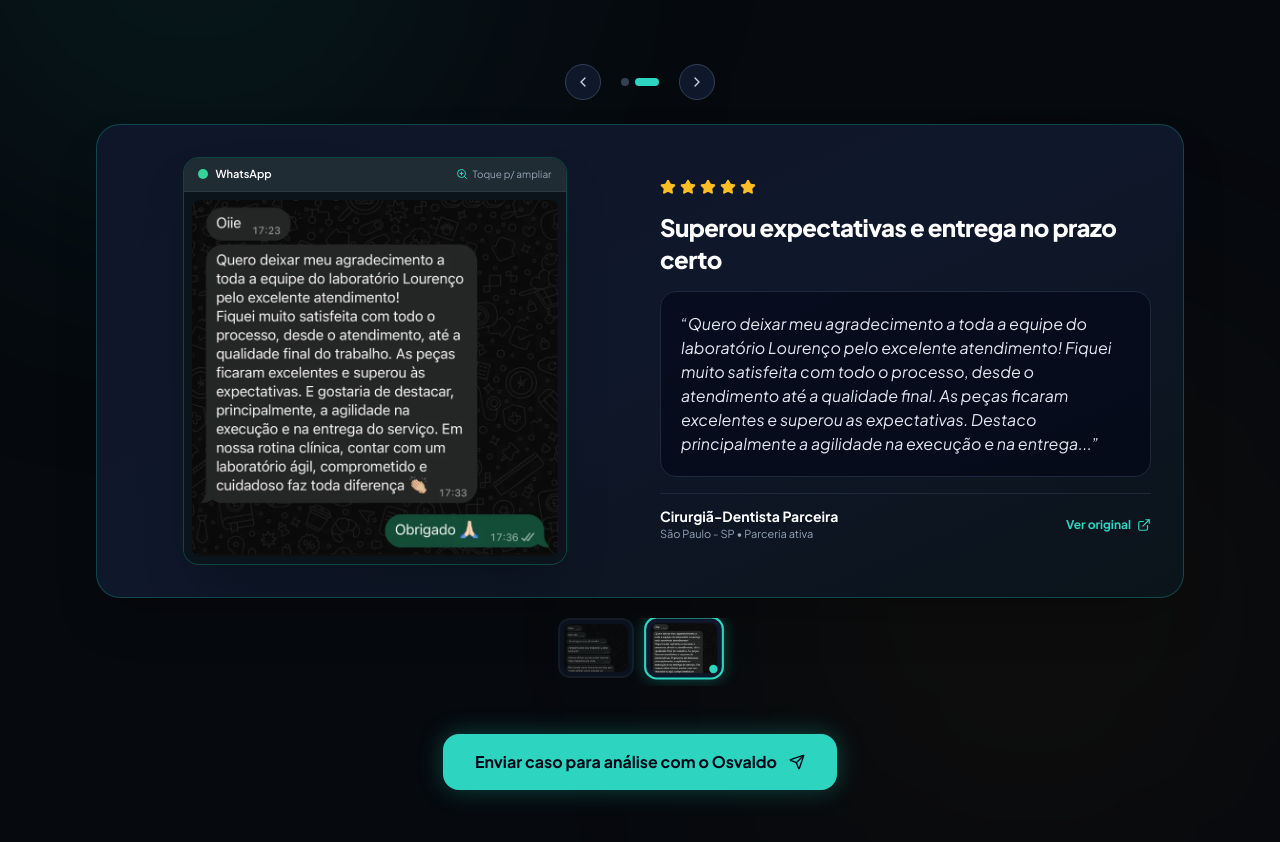
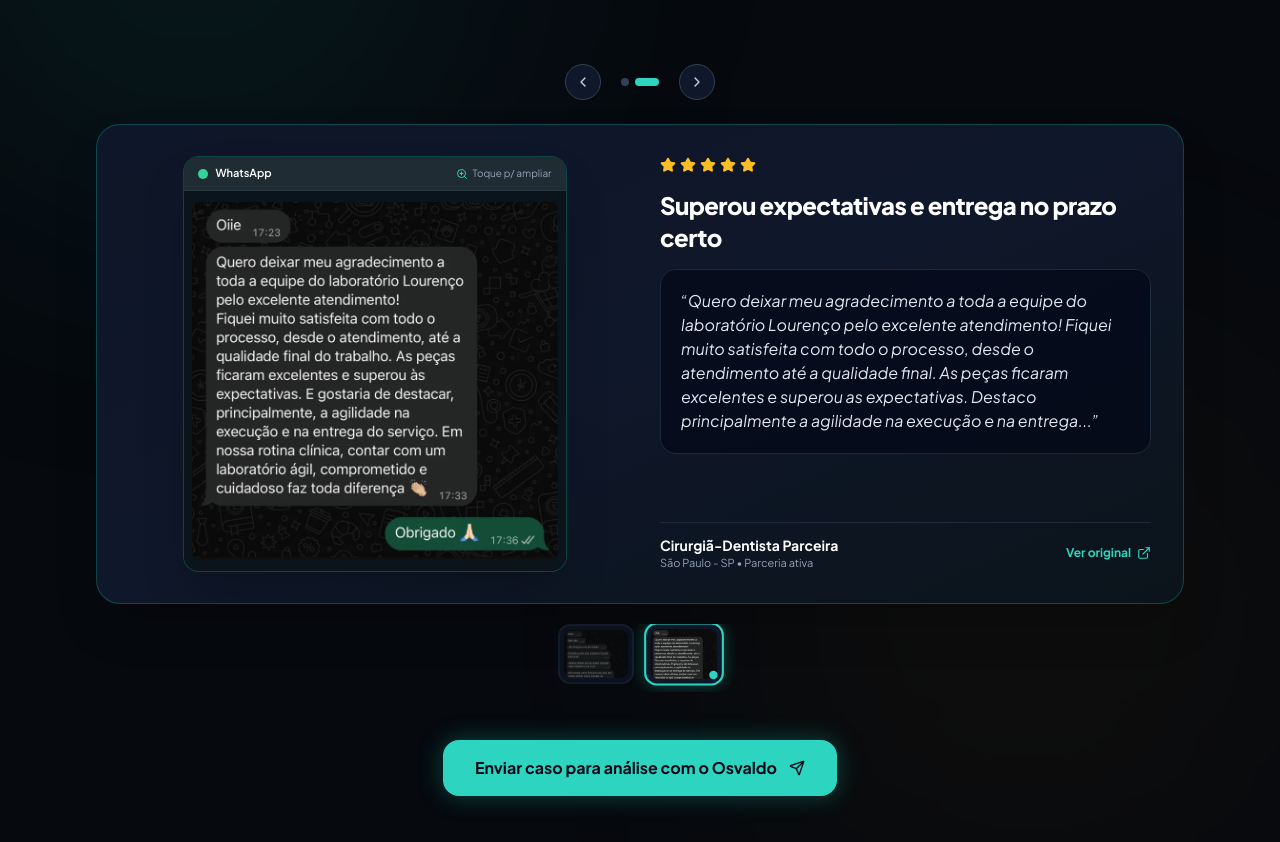
Before and after one commit to cauacreis/Osvaldo-Filho-Landing-Page, a React (Vite) app: page / in a window 1280 px wide. Shown: the part 8190-9032 px from the top of the page. Built offline with nearby package versions, Linux system fonts and the light colour scheme; the HTML template or start-up script is replaced by a standard one.

Commit message:
fix(proof): standardize review card and image frame to fixed heights to prevent layout jumping

```diff
--- a/src/components/ProofSection.tsx
+++ b/src/components/ProofSection.tsx
@@ -166,7 +166,7 @@ export const ProofSection: React.FC<ProofSectionProps> = ({ onOpenTriage }) => {
           </div>
 
           {/* Active Carousel Card */}
-          <div className="relative overflow-hidden rounded-3xl bg-gradient-to-br from-slate-900/95 via-slate-900 to-[#0b141a] border border-teal-500/30 p-6 sm:p-8 shadow-2xl">
+          <div className="relative overflow-hidden rounded-3xl bg-gradient-to-br from-slate-900/95 via-slate-900 to-[#0b141a] border border-teal-500/30 p-6 sm:p-8 shadow-2xl min-h-[850px] sm:min-h-[740px] lg:min-h-[480px] lg:h-[480px] flex flex-col justify-center">
             <AnimatePresence mode="wait" custom={direction}>
               <motion.div
                 key={currentReview.id}
@@ -175,18 +175,18 @@ export const ProofSection: React.FC<ProofSectionProps> = ({ onOpenTriage }) => {
                 animate={{ opacity: 1, x: 0 }}
                 exit={{ opacity: 0, x: direction > 0 ? -30 : 30 }}
                 transition={{ duration: 0.35, ease: 'easeInOut' }}
-                className="w-full"
+                className="w-full h-full flex items-center"
               >
-                <div className="grid grid-cols-1 lg:grid-cols-12 gap-6 lg:gap-10 items-center">
+                <div className="grid grid-cols-1 lg:grid-cols-12 gap-6 lg:gap-10 items-center w-full">
 
                   {/* WhatsApp Screenshot Showcase (Clean aspect ratio, uncropped) */}
-                  <div className="lg:col-span-6 flex flex-col items-center">
+                  <div className="lg:col-span-6 flex flex-col items-center justify-center">
                     <div
                       onClick={() => setActiveZoomImage(currentReview.image)}
                       className="group/print relative w-full max-w-sm rounded-2xl overflow-hidden bg-[#0b141a] border border-teal-500/30 shadow-2xl cursor-pointer transition-transform hover:scale-[1.02]"
                     >
                       {/* WhatsApp Window Header Bar */}
-                      <div className="bg-[#1f2c34] px-3.5 py-2 flex items-center justify-between border-b border-[#2a3942] text-[11px] text-slate-300">
+                      <div className="bg-[#1f2c34] px-3.5 py-2 flex items-center justify-between border-b border-[#2a3942] text-[11px] text-slate-300 shrink-0">
                         <div className="flex items-center gap-2">
                           <span className="w-2.5 h-2.5 rounded-full bg-emerald-400" />
                           <span className="font-semibold text-white">WhatsApp</span>
@@ -197,12 +197,12 @@ export const ProofSection: React.FC<ProofSectionProps> = ({ onOpenTriage }) => {
                         </span>
                       </div>
 
-                      {/* Image container displaying full print without harsh crop */}
-                      <div className="relative p-2 bg-[#0b141a] flex items-center justify-center min-h-[260px] sm:min-h-[300px]">
+                      {/* Image container displaying full print without harsh crop in standardized frame */}
+                      <div className="relative p-2 bg-[#0b141a] flex items-center justify-center h-[340px] sm:h-[380px] w-full shrink-0">
                         <img
                           src={currentReview.image}
                           alt="Print da conversa real no WhatsApp"
-                          className="w-full h-auto max-h-[380px] object-contain rounded-lg"
+                          className="max-h-full max-w-full w-auto h-auto object-contain rounded-lg shadow-sm"
                           loading="lazy"
                         />
 
@@ -216,17 +216,18 @@ export const ProofSection: React.FC<ProofSectionProps> = ({ onOpenTriage }) => {
                       </div>
 
                       {/* Quick tap footer for mobile */}
-                      <div className="bg-[#111b21] px-3 py-1.5 border-t border-[#2a3942] text-center text-[10px] text-slate-400 sm:hidden">
+                      <div className="bg-[#111b21] px-3 py-1.5 border-t border-[#2a3942] text-center text-[10px] text-slate-400 sm:hidden shrink-0">
                         Toque na imagem para ler a conversa completa
                       </div>
                     </div>
                   </div>
 
-                  {/* Review Details & Clinical Takeaways */}
-                  <div className="lg:col-span-6 flex flex-col justify-between text-left space-y-4">
+                  {/* Review Details & Clinical Takeaways (Standardized consistent height) */}
+                  <div className="lg:col-span-6 flex flex-col justify-between text-left h-full min-h-[370px] sm:min-h-[300px] lg:h-[415px] lg:min-h-[415px]">
 
+                    <div className="flex flex-col gap-3 sm:gap-4">
                       {/* Stars */}
-                    <div className="flex items-center gap-1 text-amber-400">
+                      <div className="flex items-center gap-1 text-amber-400 shrink-0">
                         {[...Array(currentReview.stars || 5)].map((_, i) => (
                           <Star key={i} className="w-4 h-4 fill-amber-400" />
                         ))}
@@ -234,20 +235,21 @@ export const ProofSection: React.FC<ProofSectionProps> = ({ onOpenTriage }) => {
 
                       {/* Highlight */}
                       {currentReview.highlight && (
-                      <h3 className="text-xl sm:text-2xl font-extrabold text-white tracking-tight">
+                        <h3 className="text-xl sm:text-2xl font-extrabold text-white tracking-tight leading-snug min-h-[3rem] sm:min-h-[2rem] flex items-center shrink-0">
                           {currentReview.highlight}
                         </h3>
                       )}
 
                       {/* Excerpt quote */}
                       {currentReview.quote && (
-                      <blockquote className="text-sm sm:text-base text-slate-200 italic leading-relaxed bg-slate-950/60 p-4 sm:p-5 rounded-2xl border border-slate-800">
-                        {currentReview.quote}
+                        <blockquote className="text-sm sm:text-base text-slate-200 italic leading-relaxed bg-slate-950/60 p-4 sm:p-5 rounded-2xl border border-slate-800 h-[220px] sm:h-[150px] lg:h-[185px] flex items-center overflow-y-auto">
+                          <p className="w-full">{currentReview.quote}</p>
                         </blockquote>
                       )}
+                    </div>
 
                     {/* Dentist info footer */}
-                    <div className="pt-3 border-t border-slate-800 flex items-center justify-between gap-2">
+                    <div className="pt-3 border-t border-slate-800 flex items-center justify-between gap-2 mt-auto shrink-0">
                       <div>
                         <p className="text-xs sm:text-sm font-bold text-white">
                           {currentReview.dentistType || 'Cirurgião-Dentista Parceiro'}
@@ -260,7 +262,7 @@ export const ProofSection: React.FC<ProofSectionProps> = ({ onOpenTriage }) => {
                       <button
                         type="button"
                         onClick={() => setActiveZoomImage(currentReview.image)}
-                        className="inline-flex items-center gap-1.5 text-xs font-bold text-teal-400 hover:text-teal-300 transition-colors"
+                        className="inline-flex items-center gap-1.5 text-xs font-bold text-teal-400 hover:text-teal-300 transition-colors cursor-pointer"
                       >
                         <span>Ver original</span>
                         <ExternalLink className="w-3.5 h-3.5" />
```
Lines whose indentation alone changed are shown as unchanged.
